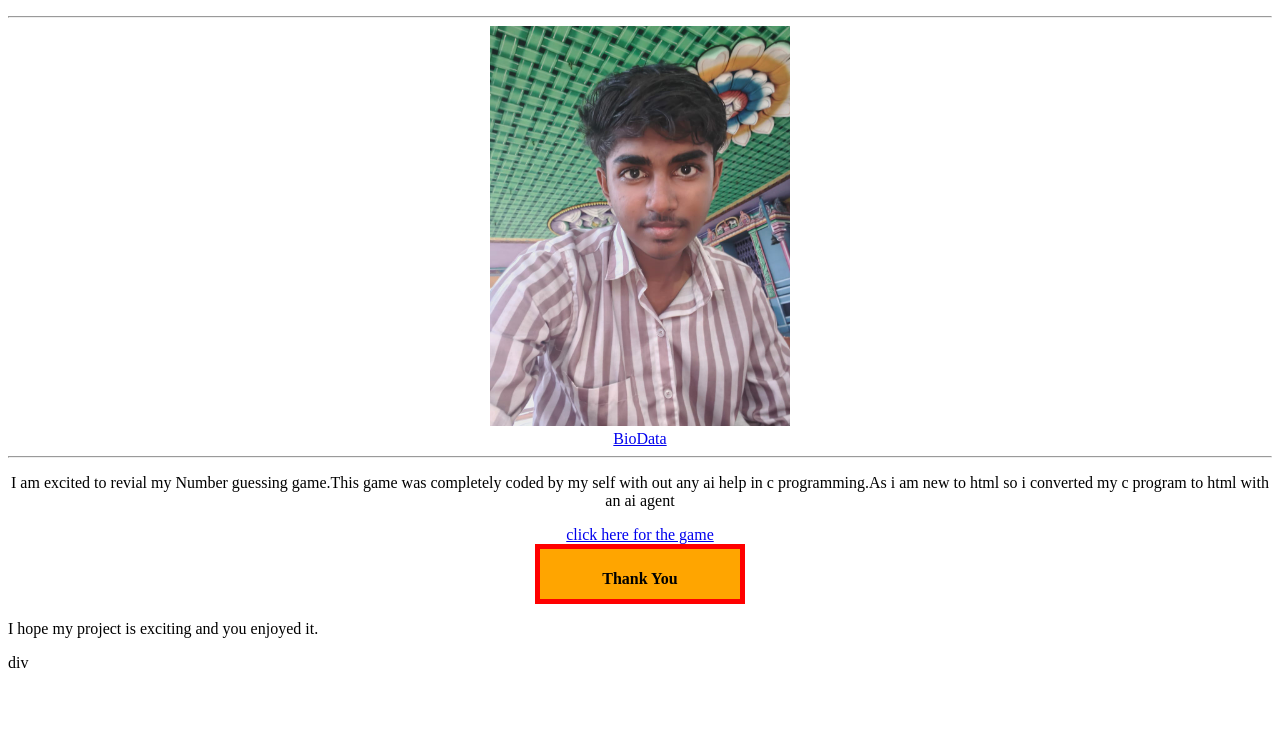
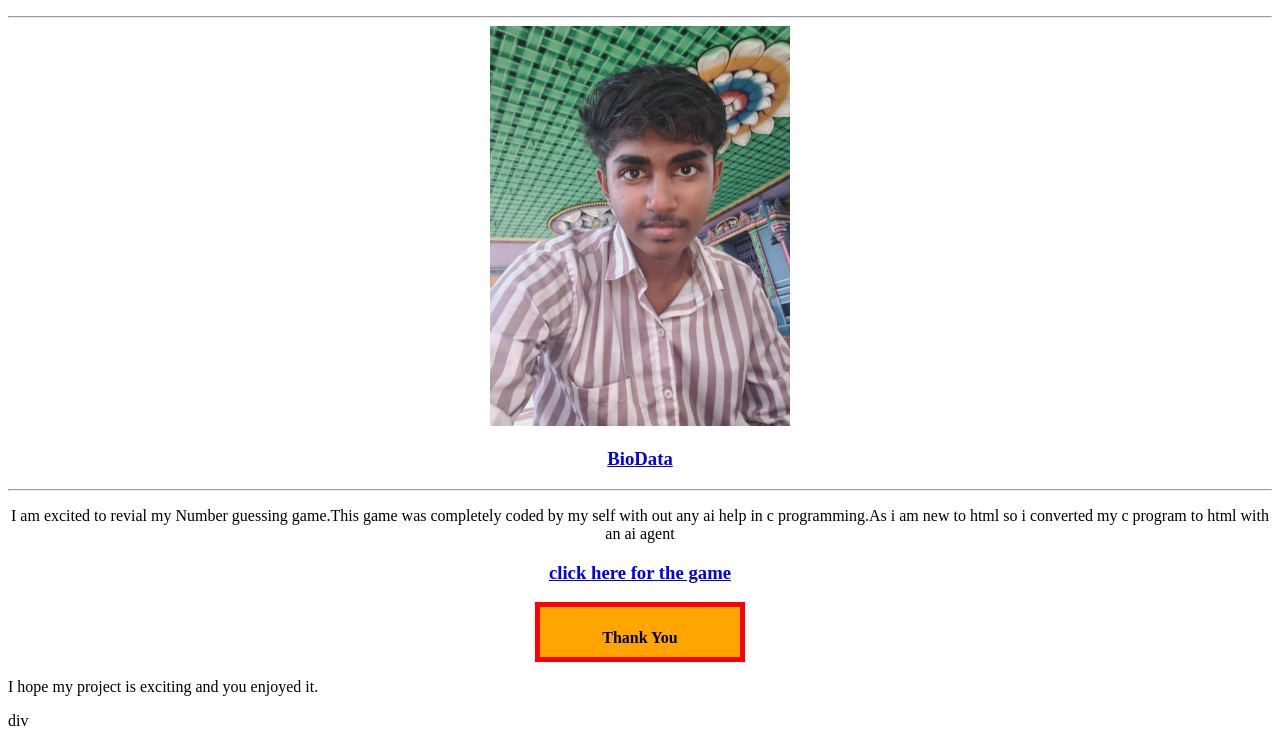
Before and after one commit to keshwinramasamy07-glitch/HTML_P1, a plain HTML site: page index.html in a window 1280 px wide. Shown: the part 106-844 px from the top of the page. Before the commit the page ends 800 px from the top, so only its background shows below. Drawn offline with Linux system fonts and the light colour scheme.

Commit message:
index page

```diff
--- a/index.html
+++ b/index.html
@@ -11,12 +11,12 @@
         <h3 style="color:purple">I am keshwin welcome you all to my website</h3>
         <hr>
         <img src="my_image.jpeg" width="300" height="400" ><br>
-        <a href="BioData.html">BioData</a>
+        <h3><a href="BioData.html">BioData</a></h3>
     </center>
     <hr>
     <center>
         <p>I am excited to revial my Number guessing game.This game was completely coded by my self with out any ai help in c programming.As i am new to html so i converted my c program to html with an ai agent</p>
-        <a href="guess_the_number.html">click here for the game</a>
+        <h3><a href="guess_the_number.html">click here for the game</a></h3>
         <div style="background-color: orange;width:200px;height:50px;border: 5px solid red;">
             <h4>Thank You</h4>
         </div>
```
